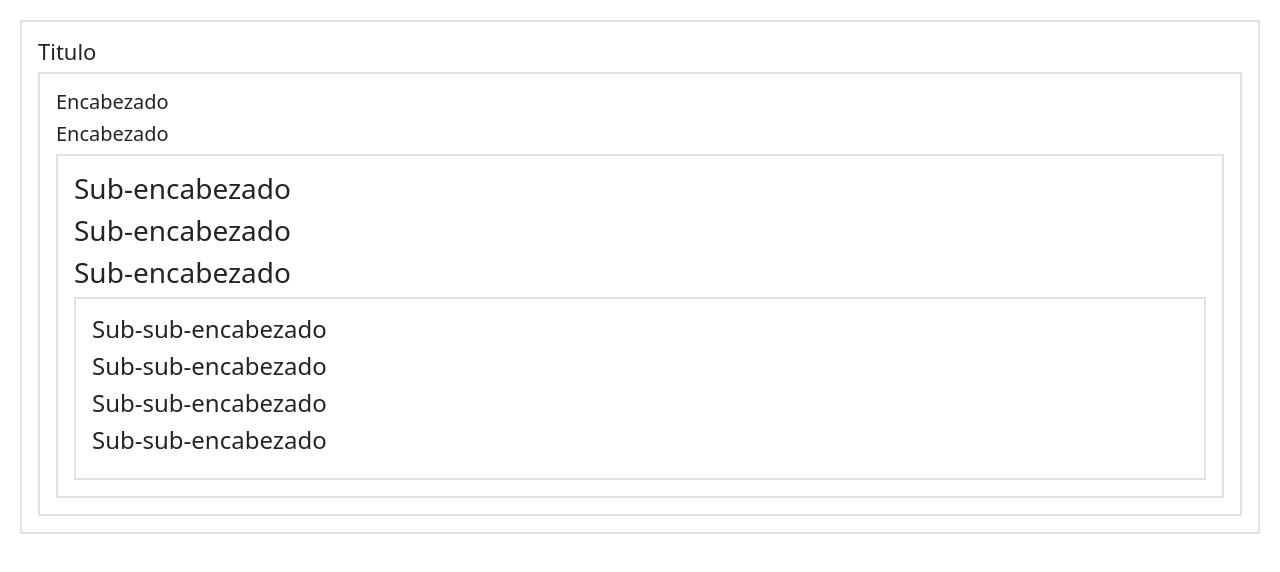
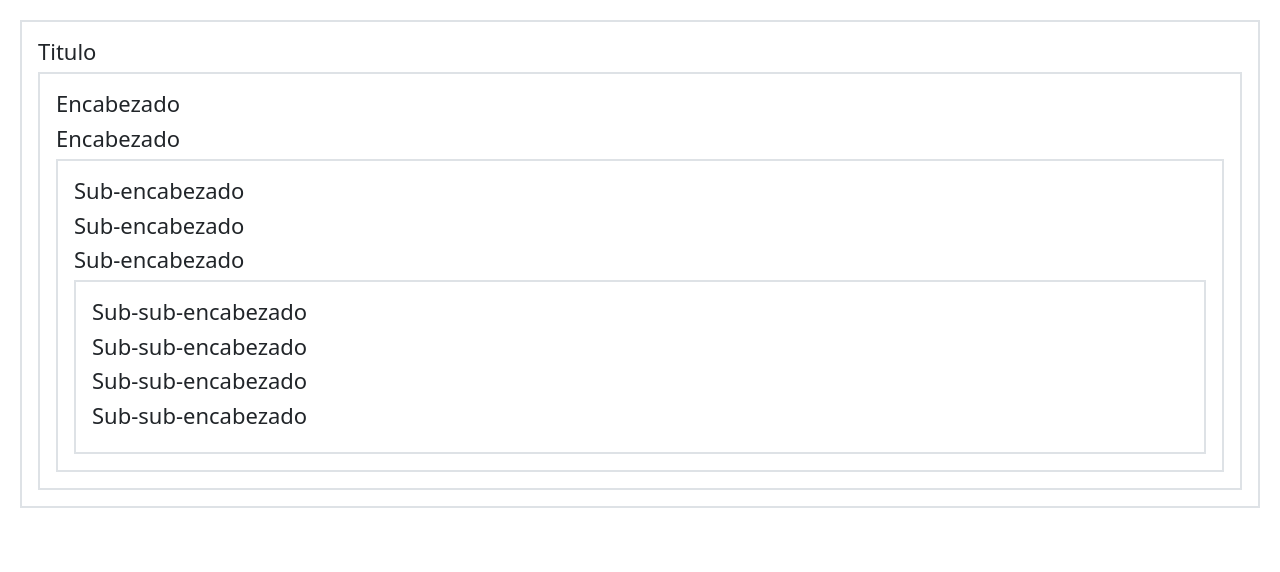
Before and after one commit to dgutierrez21/Learning-ReactJS--React-Docs, a React (Vite) app in the folder 01-learn/: page / in a window 1280 px wide. Shown: the top 572 px of the page. Built offline with nearby package versions, Linux system fonts and the light colour scheme.

Commit message:
Paso 2: Usa el contexto

```diff
--- a/01-learn/src/04-manejo-de-estado/06-Pasar-datos-en-profundidad-con-el-contexto/pageApp/Page.jsx
+++ b/01-learn/src/04-manejo-de-estado/06-Pasar-datos-en-profundidad-con-el-contexto/pageApp/Page.jsx
@@ -3,22 +3,22 @@ import { Section } from "./components/Section";
 
 export const Page = () => {
   return (
-    <Section>
-      <Heading nivel={1}>Titulo</Heading>
-      <Section>
-        <Heading nivel={2}>Encabezado</Heading>
-        <Heading nivel={2}>Encabezado</Heading>
+    <Section nivel={1}>
+      <Heading>Titulo</Heading>
+      <Section nivel={2}>
+        <Heading>Encabezado</Heading>
+        <Heading>Encabezado</Heading>
 
-        <Section>
-          <Heading nivel={3}>Sub-encabezado</Heading>
-          <Heading nivel={3}>Sub-encabezado</Heading>
-          <Heading nivel={3}>Sub-encabezado</Heading>
+        <Section nivel={3}>
+          <Heading>Sub-encabezado</Heading>
+          <Heading>Sub-encabezado</Heading>
+          <Heading>Sub-encabezado</Heading>
 
-          <Section>
-            <Heading nivel={4}>Sub-sub-encabezado</Heading>
-            <Heading nivel={4}>Sub-sub-encabezado</Heading>
-            <Heading nivel={4}>Sub-sub-encabezado</Heading>
-            <Heading nivel={4}>Sub-sub-encabezado</Heading>
+          <Section nivel={4}>
+            <Heading>Sub-sub-encabezado</Heading>
+            <Heading>Sub-sub-encabezado</Heading>
+            <Heading>Sub-sub-encabezado</Heading>
+            <Heading>Sub-sub-encabezado</Heading>
           </Section>
         </Section>
       </Section>
--- a/01-learn/src/04-manejo-de-estado/06-Pasar-datos-en-profundidad-con-el-contexto/pageApp/components/Heading.jsx
+++ b/01-learn/src/04-manejo-de-estado/06-Pasar-datos-en-profundidad-con-el-contexto/pageApp/components/Heading.jsx
@@ -1,4 +1,9 @@
-export const Heading = ({ nivel, children }) => {
+import { useContext } from "react";
+import { levelContext } from "../levelContext";
+
+export const Heading = ({ children }) => {
+  const nivel = useContext(levelContext);
+
   switch (nivel) {
     case 1:
       return <h1>{children}</h1>;
```
Also changed, not shown: 01-learn/src/04-manejo-de-estado/06-Pasar-datos-en-profundidad-con-el-contexto/PasarDatosEnProfundidadConElContexto.txt.
